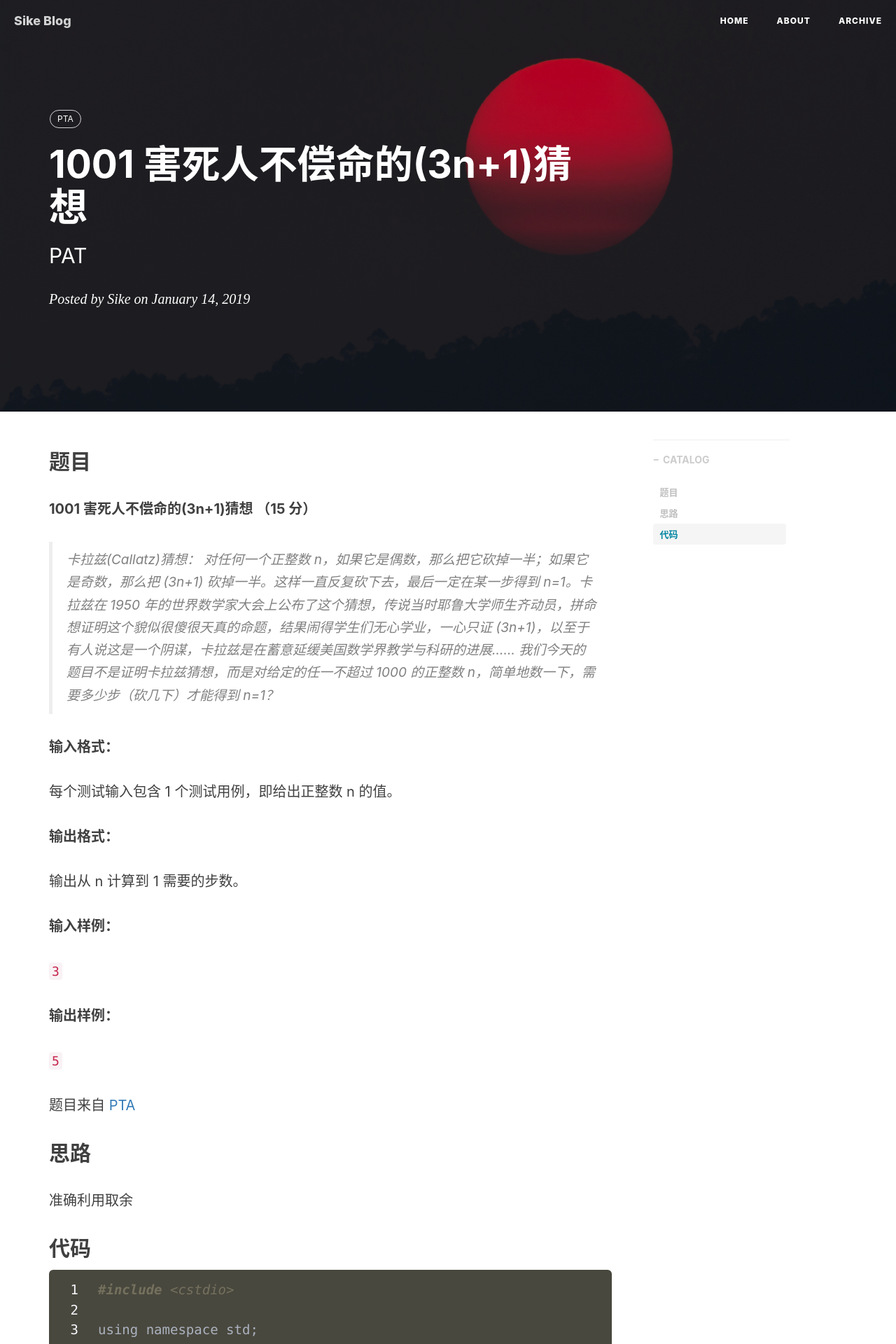
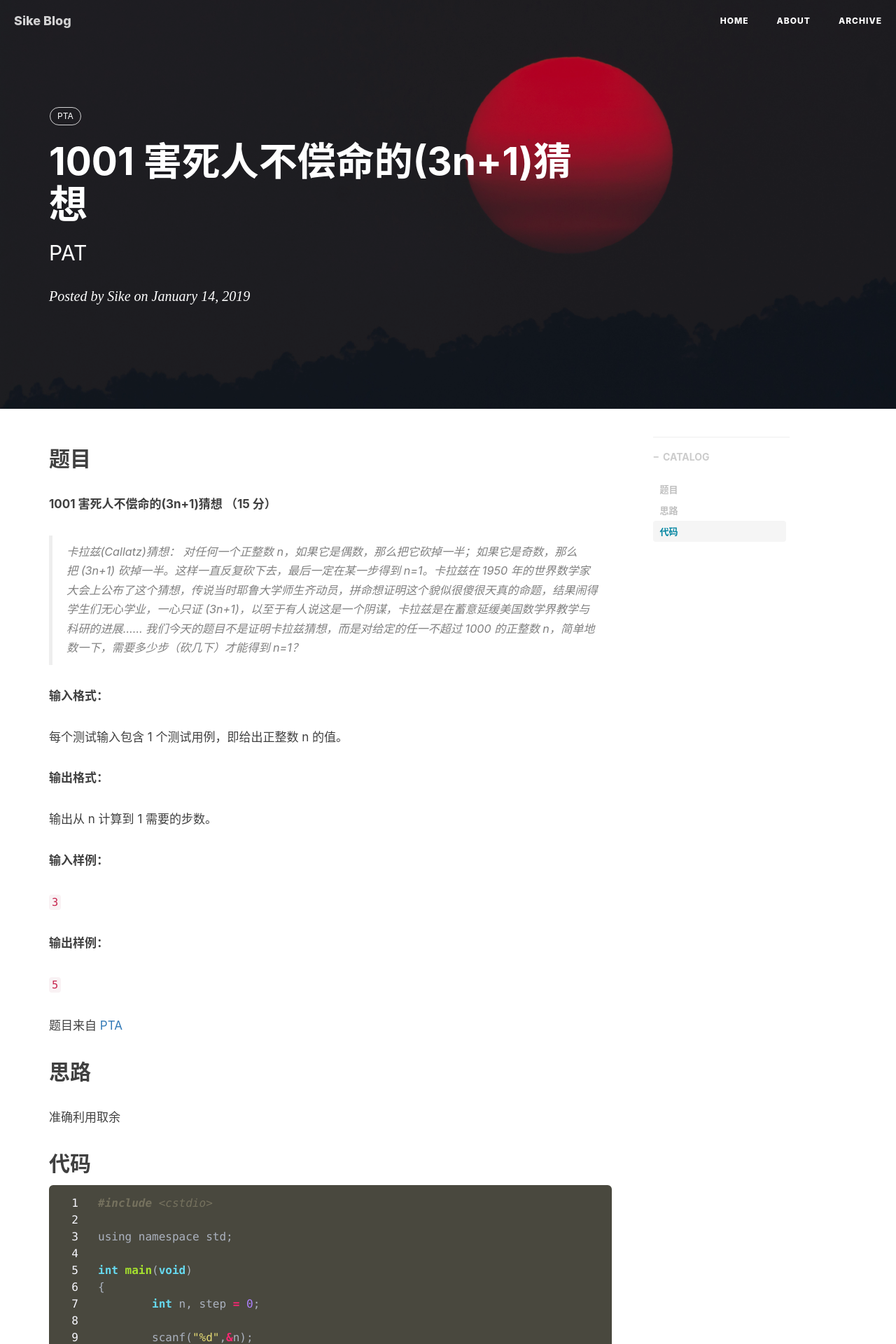
Before and after one commit to SikeX/sikex.github.io, a Jekyll site: the page built from _posts/2019-01-15-pat-1001.markdown, in a window 1280 px wide. Shown: the top 1920 px of the page at 70% size. Built offline with Jekyll 4.4.1, drawn with Linux system fonts in a browser that asks for light colours; nearby versions of some CDN libraries; comment, search, counter and statistics services are not loaded.

Commit message:
chang font size

```diff
--- a/css/sike-blog.css
+++ b/css/sike-blog.css
@@ -509,7 +509,7 @@ pre.highlight {
   border-radius: 6px;
 }
 .highlighter-rouge .highlight pre {
-  font-size: 19px;
+  font-size: 16px;
   line-height: 1.5;
   color: #F8F8FF;
   background: transparent;
@@ -562,7 +562,7 @@ body {
      */
   font-family: -apple-system, BlinkMacSystemFont,"PingFang SC", "Georgia", "Helvetica Neue", "Arial", "Hiragino Sans GB", "STHeiti",  "Microsoft JhengHei", "Source Han Sans SC", "Noto Sans CJK SC", "Source Han Sans CN", "Noto Sans SC", "Source Han Sans TC", "Noto Sans CJK TC", "WenQuanYi Micro Hei", SimSun, sans-serif;
   line-height: 1.7;
-  font-size: 20px;
+  font-size: 17px;
   color: #404040;
   overflow-x: hidden;
   text-rendering: auto;
```
